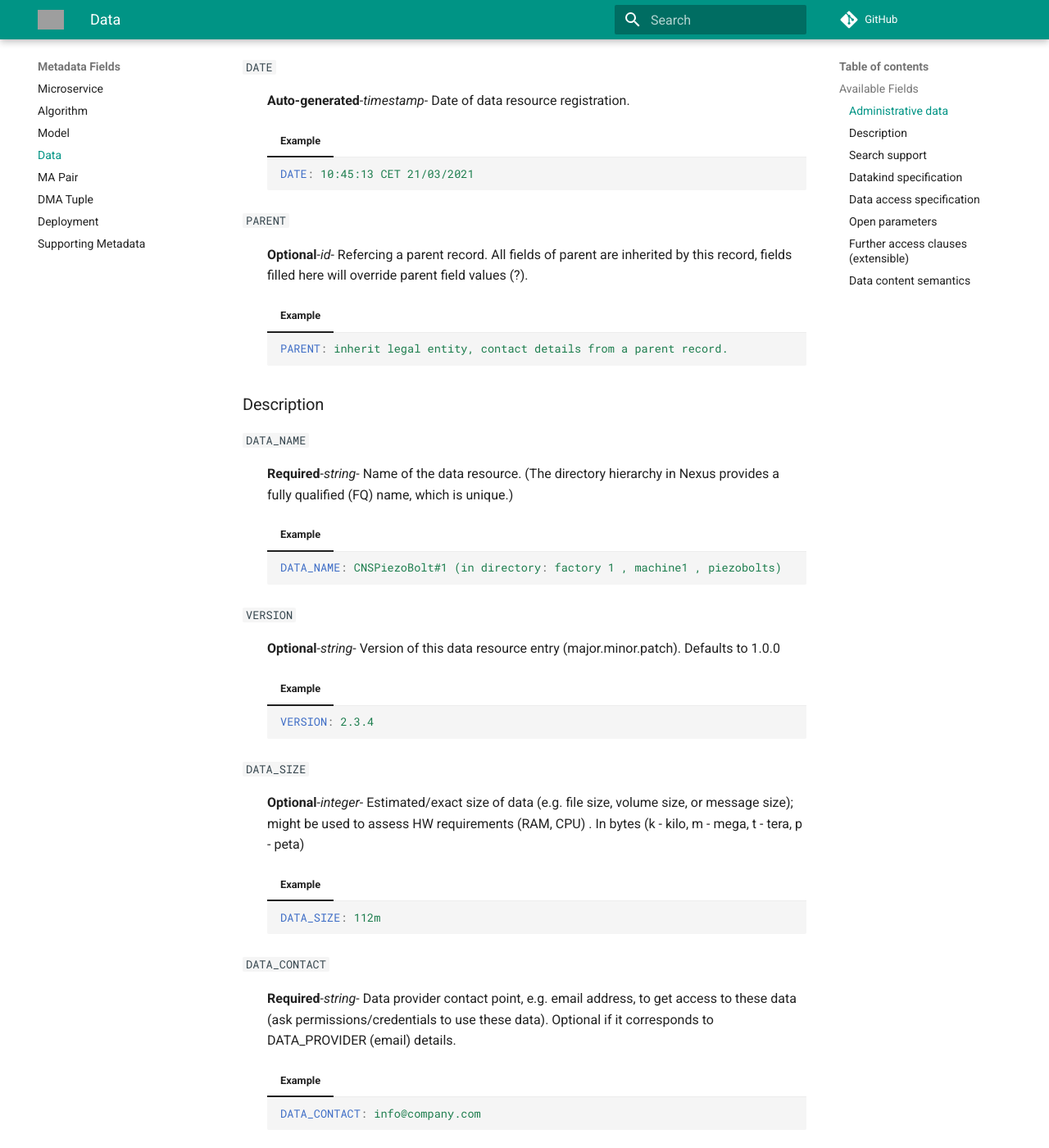
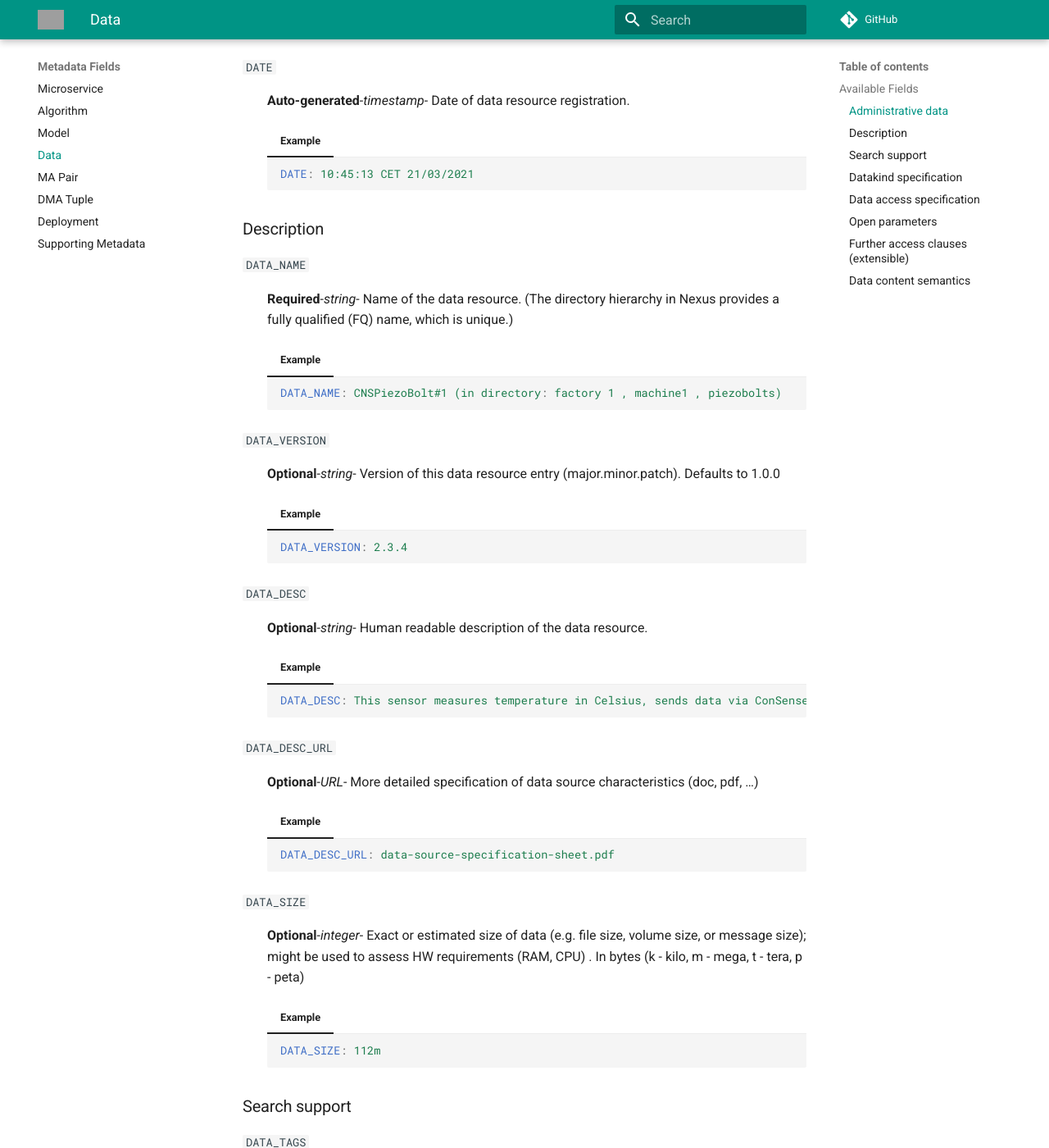
Before and after one commit to DIGITbrain/digitbrain.github.io, an MkDocs documentation site: the page built from docs/attributes/data.md, in a window 1280 px wide and 1400 px high, scrolled down 1179 px. Shown: the whole window at 82% size. Built offline with MkDocs 1.6.1 and Material for MkDocs 9.7.7, drawn with Linux system fonts in a browser that asks for light colours; comment, search, counter and statistics services are not loaded; some of the changed text lies outside the part shown; grey boxes are pictures that could not be loaded.

Commit message:
Update data.md
Update Data fields

````diff
--- a/docs/attributes/data.md
+++ b/docs/attributes/data.md
@@ -41,13 +41,13 @@ has these sections:
         AUTHOR: UUID
         ```
 
-`DATA_PROVIDER`
+`PROVIDER`
 
 :   **Auto-generated**-*id*- Legal entity who provides the data resource (owner). It is the affiliation of the author by default.
 
     === "Example"
         ``` yaml
-        DATA_PROVIDER: UUID
+        PROVIDER: UUID
         ```
 
 `DATE`
@@ -58,15 +58,6 @@ has these sections:
         ``` yaml
         DATE: 10:45:13 CET 21/03/2021
         ```
-
-`PARENT`
-
-:   **Optional**-*id*- Refercing a parent record. All fields of parent are inherited by this record, fields filled here will override parent field values (?).
-    === "Example"
-        ``` yaml
-        PARENT: inherit legal entity, contact details from a parent record.
-        ```
-
 
 ### Description
 
@@ -80,29 +71,12 @@ has these sections:
         DATA_NAME: CNSPiezoBolt#1 (in directory: factory 1 , machine1 , piezobolts)
         ```
 
-`VERSION`
+`DATA_VERSION`
 
 :   **Optional**-*string*- Version of this data resource entry (major.minor.patch). Defaults to 1.0.0
     === "Example"
         ``` yaml
-        VERSION: 2.3.4
-        ```
-
-`DATA_SIZE`
-
-:   **Optional**-*integer*- Estimated/exact size of data (e.g. file size, volume size, or message size); might be used to assess HW requirements (RAM, CPU) . In bytes (k - kilo, m - mega, t - tera, p - peta)
-    === "Example"
-        ``` yaml
-        DATA_SIZE: 112m
-        ```
-
-`DATA_CONTACT`
-
-:   **Required**-*string*- Data provider contact point, e.g. email address, to get access to these data (ask permissions/credentials to use these data). Optional if it corresponds to DATA_PROVIDER (email) details.
-
-    === "Example"
-        ``` yaml
-        DATA_CONTACT: info@company.com
+        DATA_VERSION: 2.3.4
         ```
 
 `DATA_DESC`
@@ -113,14 +87,21 @@ has these sections:
         DATA_DESC: This sensor measures temperature in Celsius, sends data via ConSenses edge device via an MQTT broker
         ```
 
-`DATA_SPECS_DOC`
+`DATA_DESC_URL`
 
 :   **Optional**-*URL*- More detailed specification of data source characteristics (doc, pdf, …)
     === "Example"
         ``` yaml
-        DATA_SPECS_DOC: data-source-specification-sheet.pdf
+        DATA_DESC_URL: data-source-specification-sheet.pdf
         ```
 
+`DATA_SIZE`
+
+:   **Optional**-*integer*- Exact or estimated size of data (e.g. file size, volume size, or message size); might be used to assess HW requirements (RAM, CPU) . In bytes (k - kilo, m - mega, t - tera, p - peta)
+    === "Example"
+        ``` yaml
+        DATA_SIZE: 112m
+        ```
 
 ### Search support
 
````
Also changed, not shown: other parts of docs/attributes/data.md (+3 -3 lines).
